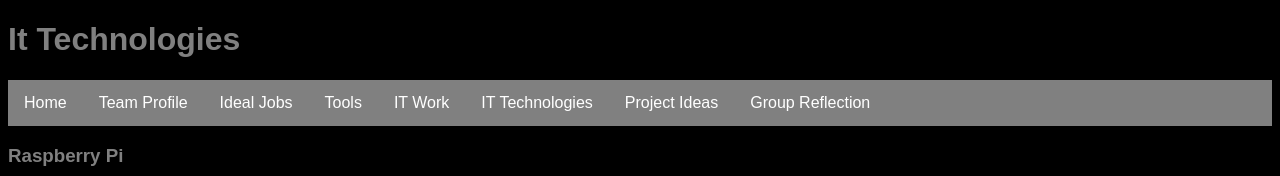
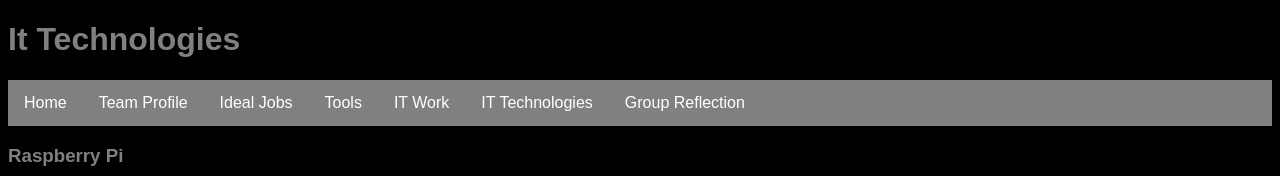
Before and after one commit to NikolasDimi/assessment_2, a plain HTML site: page it_technologies.html in a window 1280 px wide. Shown: the top 176 px of the page. Drawn offline with Linux system fonts and the light colour scheme.

Commit message:
Update it_technologies.html

```diff
--- a/it_technologies.html
+++ b/it_technologies.html
@@ -14,7 +14,6 @@
         <li><a href="tools.html">Tools</a></li>
         <li><a href="it_work.html">IT Work</a></li>
         <li><a href="it_technologies.html">IT Technologies</a></li>
-        <li><a href="project_ideas.html">Project Ideas</a></li>
         <li><a href="group_reflection.html">Group Reflection</a></li>
       </ul>
 
```
